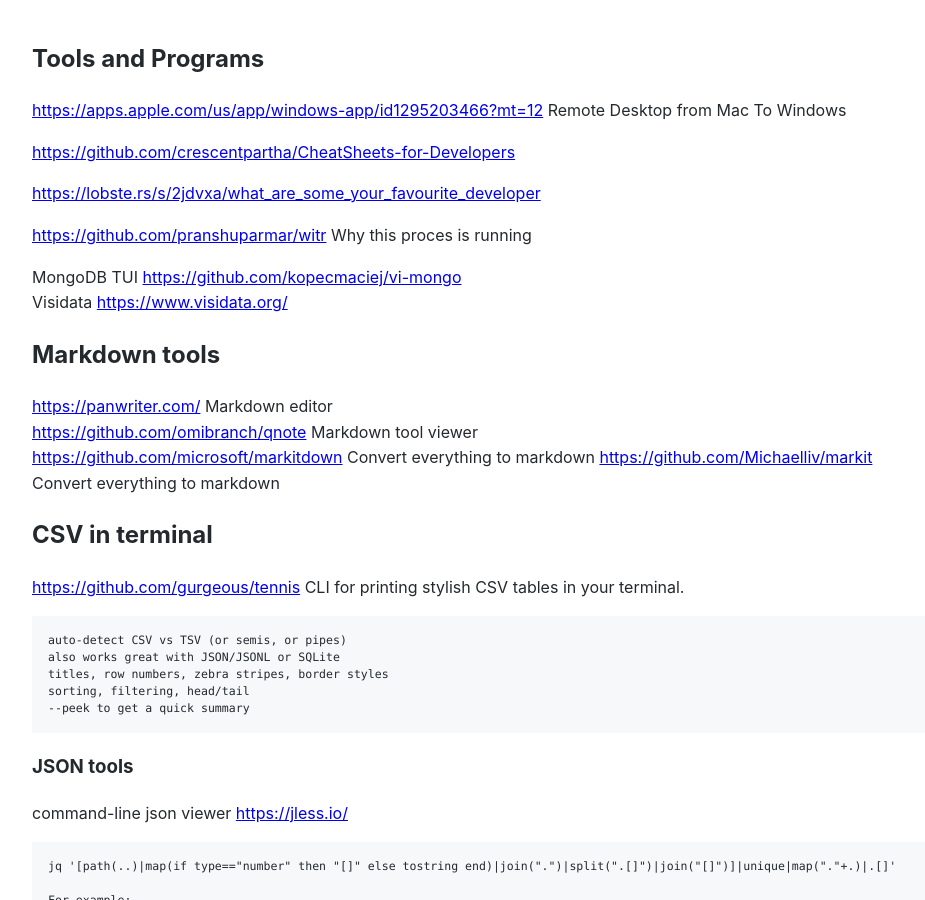
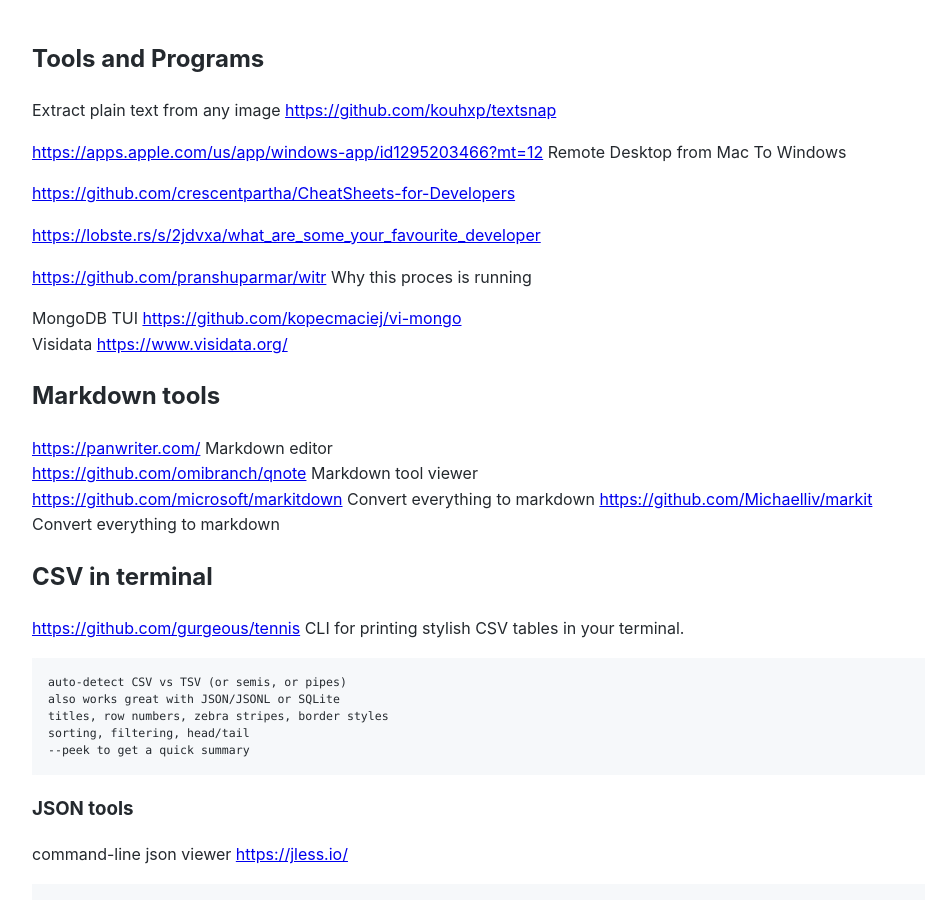
Before and after one commit to Michael-Lubinsky/michael-lubinsky.github.com, a Jekyll site: the page built from linux/programs.md, in a window 1280 px wide and 900 px high. Shown: the whole window, without its empty margins (158-1083 px from the left). Built offline with Jekyll 4.4.1, drawn with Linux system fonts in a browser that asks for light colours; our own code applies the rules of GitHub Pages for plain Markdown files.

Commit message:
Update programs.md

```diff
--- a/linux/programs.md
+++ b/linux/programs.md
@@ -1,4 +1,8 @@
 ## Tools and Programs
+
+Extract plain text from any image
+<https://github.com/kouhxp/textsnap>
+
 <https://apps.apple.com/us/app/windows-app/id1295203466?mt=12> Remote Desktop from Mac To Windows
 
 <https://github.com/crescentpartha/CheatSheets-for-Developers>
```
